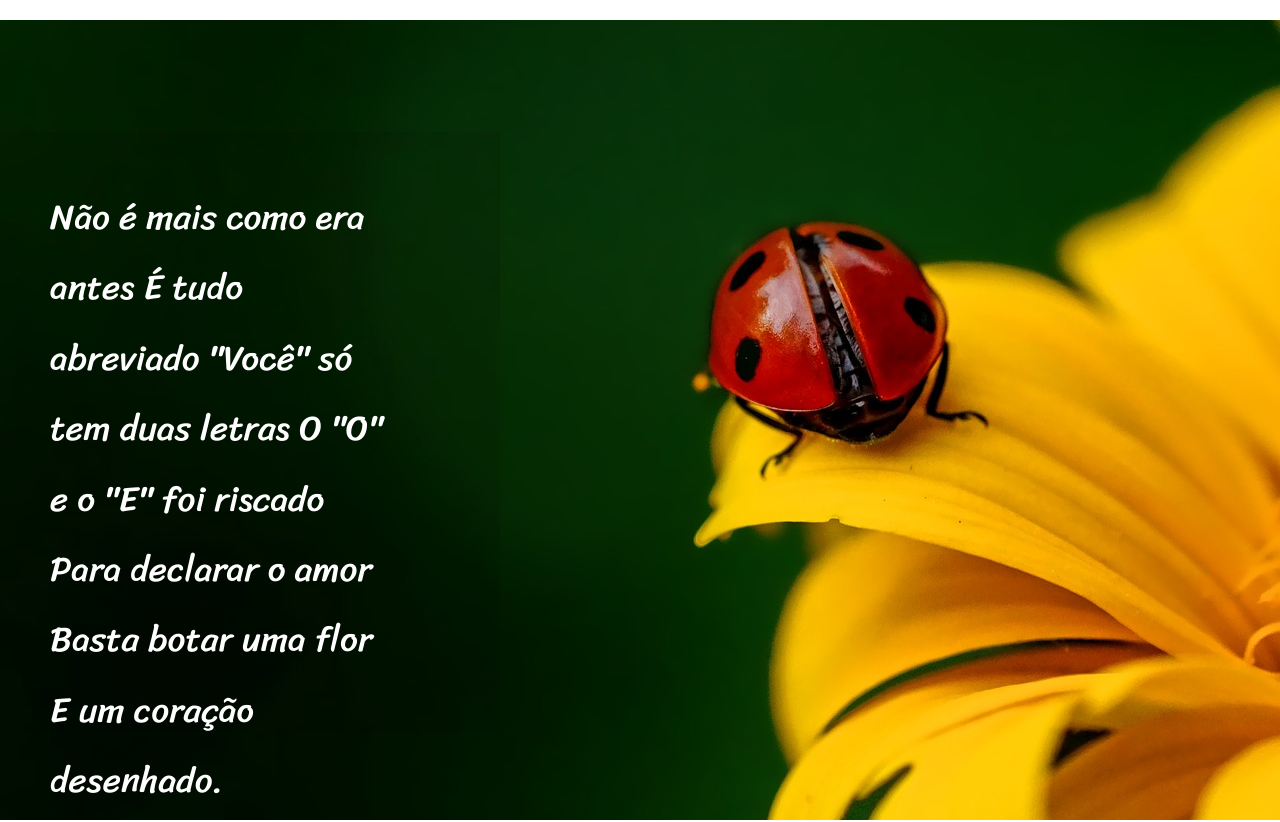
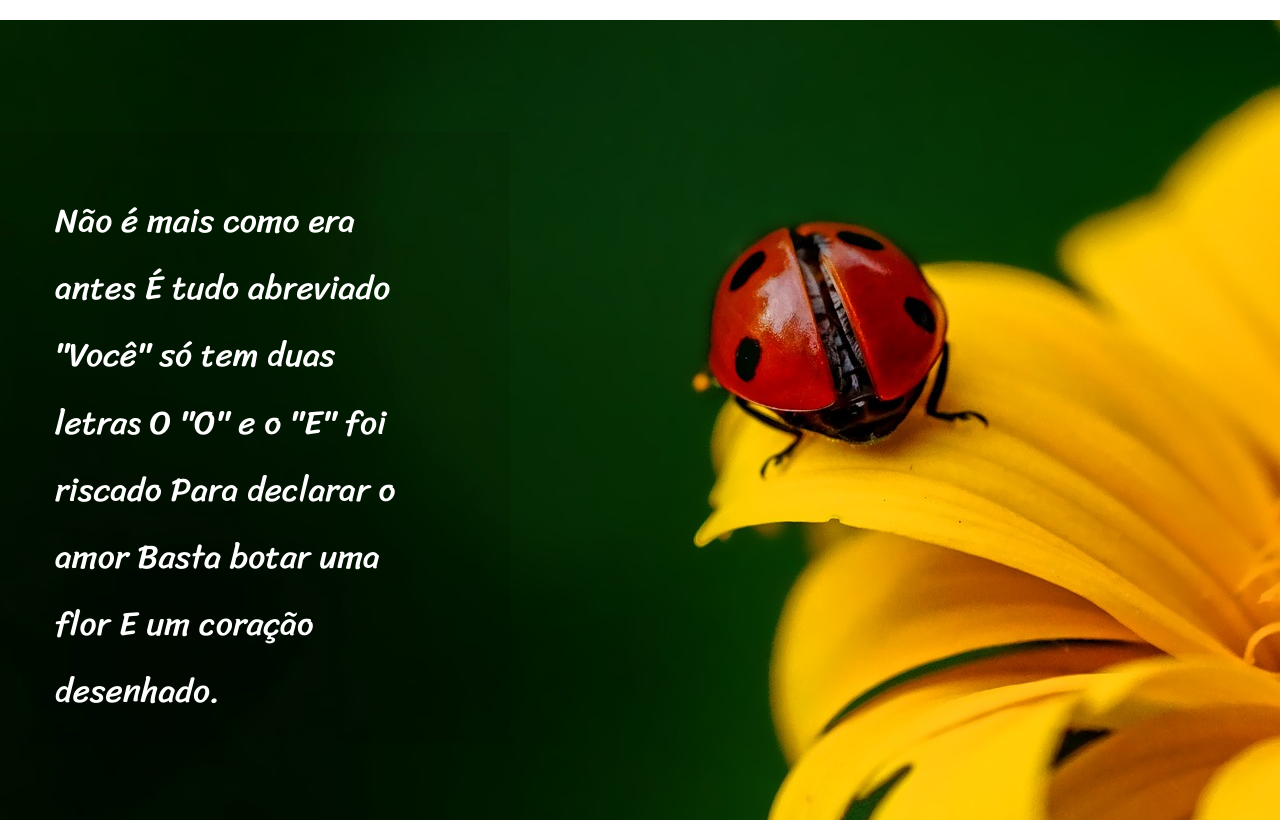
Before and after one commit to DanielFr-BR/HTML-CSS, a plain HTML site: page Desafios/012/index.html in a window 1280 px wide. Shown: the part 1000-1822 px from the top of the page. Drawn offline with Linux system fonts and the light colour scheme.

Commit message:
correção font size

```diff
--- a/Desafios/012/style.css
+++ b/Desafios/012/style.css
@@ -57,7 +57,7 @@ header a:hover{
 }
 main p{
     font-family: var(--fonte02);
-    font-size:2.2em ;
+    font-size:2.1em ;
     line-height: 2em;
     padding-left: 50px;
     margin-top: 50px;
@@ -91,6 +91,7 @@ main p{
     height: 600px;
     width: 100%;
     max-width: 500px;
+    padding: 5px;
     background-color: rgba(0, 0, 0, 0.099);
     color: white;
     position: absolute;
```
